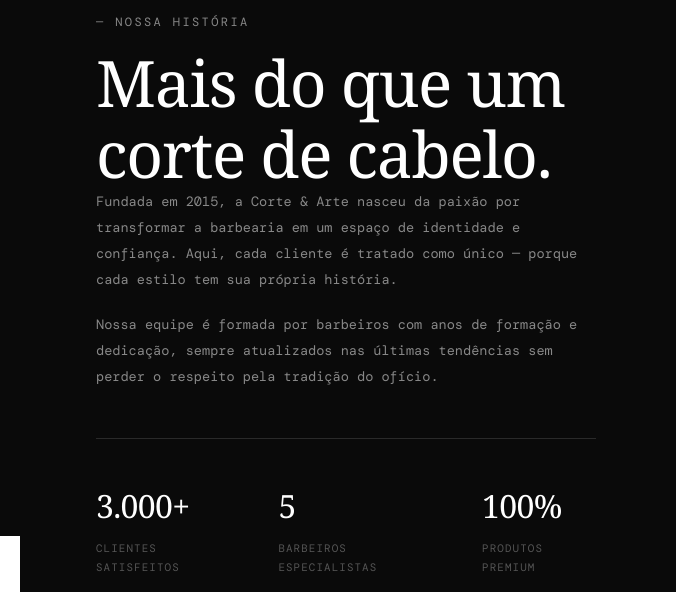
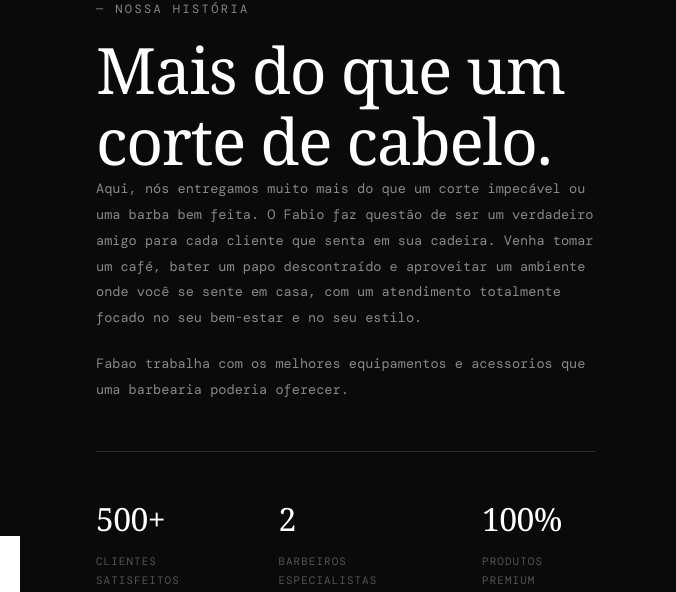
Before and after one commit to IXLima/barbearia-anos20, a website: page public/index.html in a window 1280 px wide. Shown: the part 2208-2800 px from the top of the page, 604-1280 px from the left. Drawn offline with nearby package versions, Linux system fonts and the light colour scheme; files whose address does not match are found by name; a web font is replaced by a local one.

Commit message:
alteracoes visuais

```diff
--- a/public/index.html
+++ b/public/index.html
@@ -24,7 +24,7 @@
   <meta charset="UTF-8">
   <!-- viewport: essencial para sites responsivos (funcionar bem no celular) -->
   <meta name="viewport" content="width=device-width, initial-scale=1.0">
-  <title>Barbearia — Template</title>
+  <title>Barbearia Nogueira</title>
 
 
   <!--
@@ -56,7 +56,7 @@
       <!-- Logo da barbearia — altere o texto aqui -->
       <a href="#hero" class="nav-logo">
         <span class="logo-symbol">✦</span>
-        <span class="logo-text">CORTE & ARTE</span>
+        <span class="logo-text">BARBEARIA NOGUEIRA</span>
       </a>
 
       <!-- Links de navegação — os href com # fazem scroll suave até a seção -->
@@ -220,24 +220,26 @@
           <p class="section-label">— Nossa história</p>
           <h2 class="section-title">Mais do que um<br>corte de cabelo.</h2>
           <p class="about-text">
-            Fundada em 2015, a Corte & Arte nasceu da paixão por transformar
-            a barbearia em um espaço de identidade e confiança. Aqui, cada
-            cliente é tratado como único — porque cada estilo tem sua própria história.
+            Aqui, nós entregamos muito mais do que um corte impecável ou uma barba bem feita.
+            O Fabio faz questão de ser um verdadeiro amigo para cada cliente que senta em sua cadeira.
+             Venha tomar um café, bater um papo descontraído e aproveitar um ambiente onde você se sente em casa, com um atendimento totalmente focado no seu bem-estar e no seu estilo.
+
+
           </p>
           <p class="about-text">
-            Nossa equipe é formada por barbeiros com anos de formação e dedicação,
-            sempre atualizados nas últimas tendências sem perder o respeito pela
-            tradição do ofício.
+            Fabao trabalha com os melhores equipamentos e acessorios que uma barbearia poderia oferecer.
+
+
           </p>
 
           <!-- Estatísticas — altere os números conforme sua realidade -->
           <div class="about-stats">
             <div class="stat">
-              <span class="stat-number">3.000+</span>
+              <span class="stat-number">500+</span>
               <span class="stat-label">Clientes Satisfeitos</span>
             </div>
             <div class="stat">
-              <span class="stat-number">5</span>
+              <span class="stat-number">2</span>
               <span class="stat-label">Barbeiros Especialistas</span>
             </div>
             <div class="stat">
@@ -407,7 +409,7 @@
       <div class="footer-content">
         <div class="footer-logo">
           <span class="logo-symbol">✦</span>
-          <span class="logo-text">CORTE & ARTE</span>
+          <span class="logo-text">BARBEARIA NOGUEIRA</span>
         </div>
         <p class="footer-tagline">Tradição e estilo desde 2015.</p>
 
@@ -420,7 +422,7 @@
       </div>
 
       <div class="footer-bottom">
-        <p>© 2024 Corte & Arte Barbearia. Todos os direitos reservados.</p>
+        <p>© 2024 BARBEARIA NOGUEIRA. Todos os direitos reservados.</p>
       </div>
     </div>
   </footer>
```
